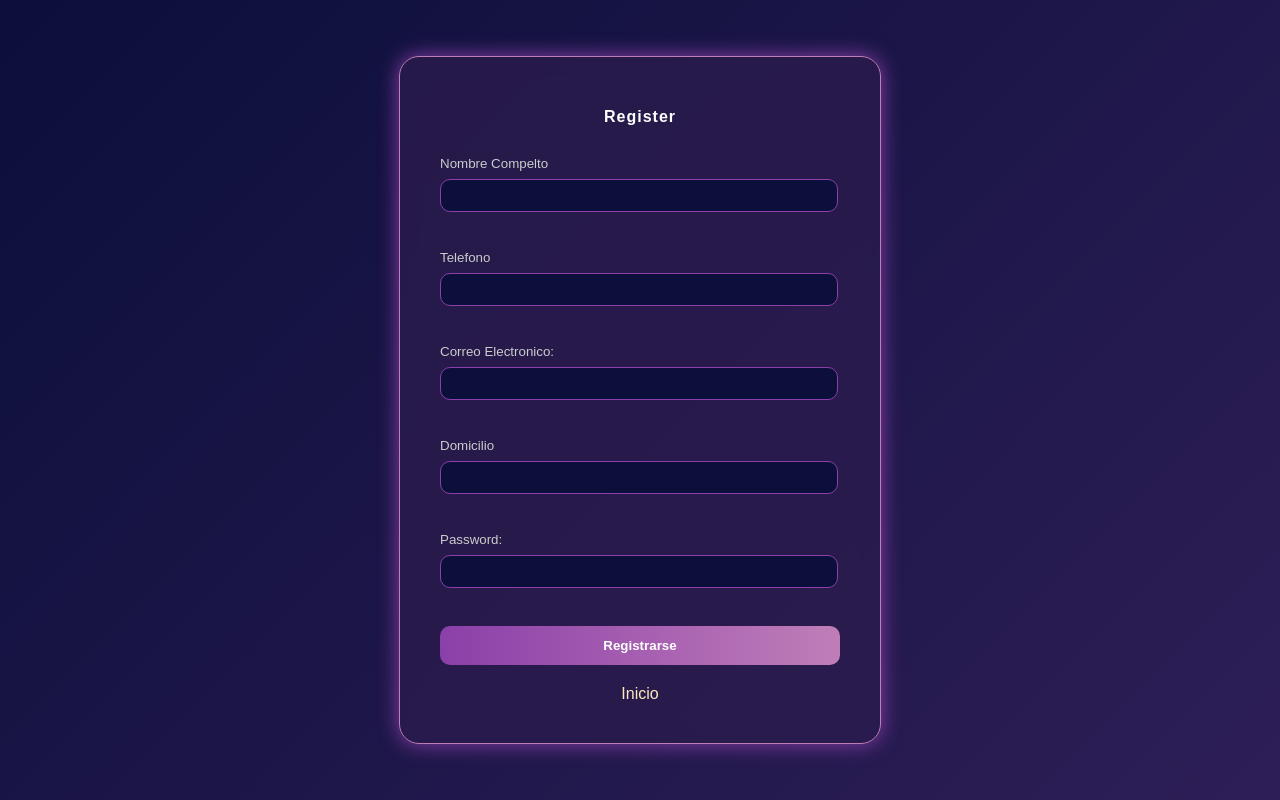
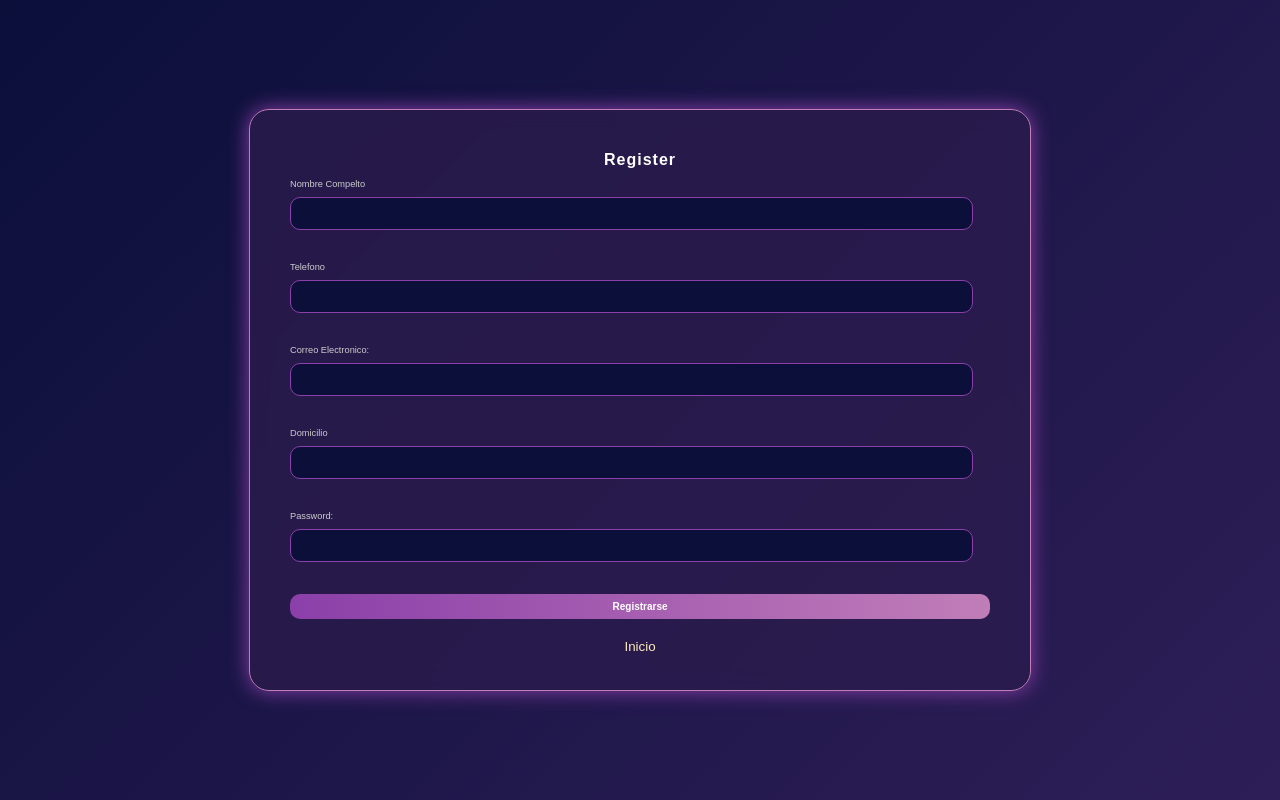
Before and after one commit to 1EMMAA7/Paint-Pro, a Node server app: page /register in a window 1280 px wide. Run offline with Node 20, Linux system fonts and the light colour scheme; some libraries are stand-ins or nearby versions.

Commit message:
Modificando el css del registro

```diff
--- a/public/css/register.css
+++ b/public/css/register.css
@@ -16,7 +16,8 @@ body {
     border-radius: 20px;
     box-shadow: 0 0 20px #8b3fa9;
     width: 100%;
-    max-width: 400px;
+    height: 500px;
+    max-width: 700px;
     backdrop-filter: blur(10px);
     border: 1px solid #c07eb8;
     transition: all 0.3s ease-in-out;
@@ -29,7 +30,8 @@ body {
 
 .registerForm h1 {
     text-align: center;
-    margin-bottom: 30px;
+    margin-bottom: 10px;
+    margin-top: 1px;
     color: #ffffff;
     font-size: 1rem;
     letter-spacing: 1px;
@@ -63,8 +65,9 @@ body {
 }
 
 .btnRegistrar {
+    font-size: x-small;
     width: 100%;
-    padding: 12px;
+    padding: 7px;
     background: linear-gradient(to right, #8b3fa9, #c07eb8);
     border: none;
     border-radius: 10px;
@@ -91,3 +94,7 @@ body {
 .registerForm a:hover {
     color: #ffffff;
 }
+
+div{
+    font-size: smaller;
+}
```
